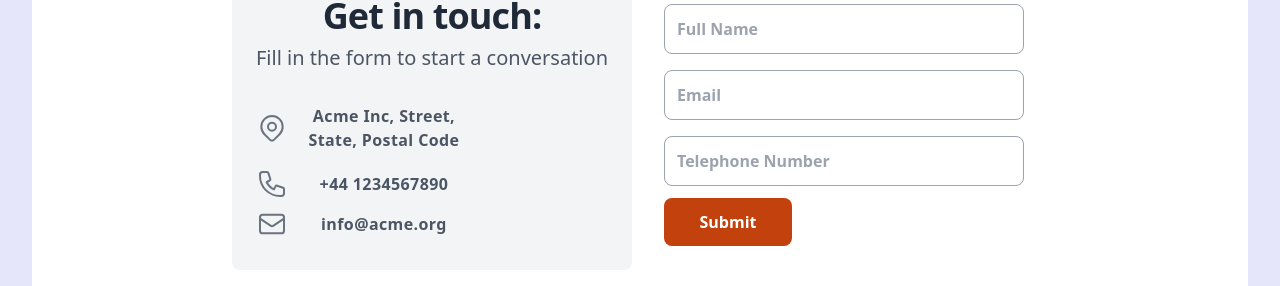
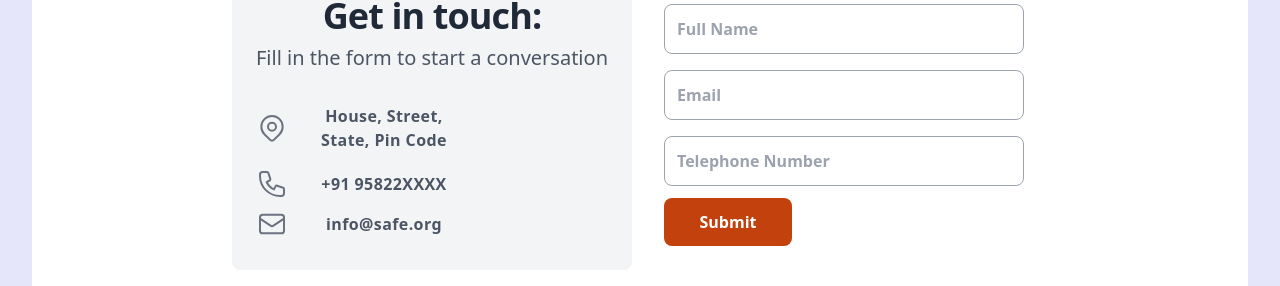
Before and after one commit to Himanshu-sh1/react, a React (Vite) app: page /contact in a window 1280 px wide. Shown: the part 345-631 px from the top of the page. Built offline with nearby package versions, Linux system fonts and the light colour scheme.

Commit message:
Contact.jsx

```diff
--- a/src/components/Contact/Contact.jsx
+++ b/src/components/Contact/Contact.jsx
@@ -38,7 +38,7 @@ export default function Contact() {
                                     />
                                 </svg>
                                 <div className="ml-4 text-md tracking-wide font-semibold w-40">
-                                    Acme Inc, Street, State, Postal Code
+                                    House, Street, State, Pin Code
                                 </div>
                             </div>
 
@@ -60,7 +60,7 @@ export default function Contact() {
                                     />
                                 </svg>
                                 <div className="ml-4 text-md tracking-wide font-semibold w-40">
-                                    +44 1234567890
+                                    +91 95822XXXX
                                 </div>
                             </div>
 
@@ -82,7 +82,7 @@ export default function Contact() {
                                     />
                                 </svg>
                                 <div className="ml-4 text-md tracking-wide font-semibold w-40">
-                                    info@acme.org
+                                    info@safe.org
                                 </div>
                             </div>
                         </div>
```
